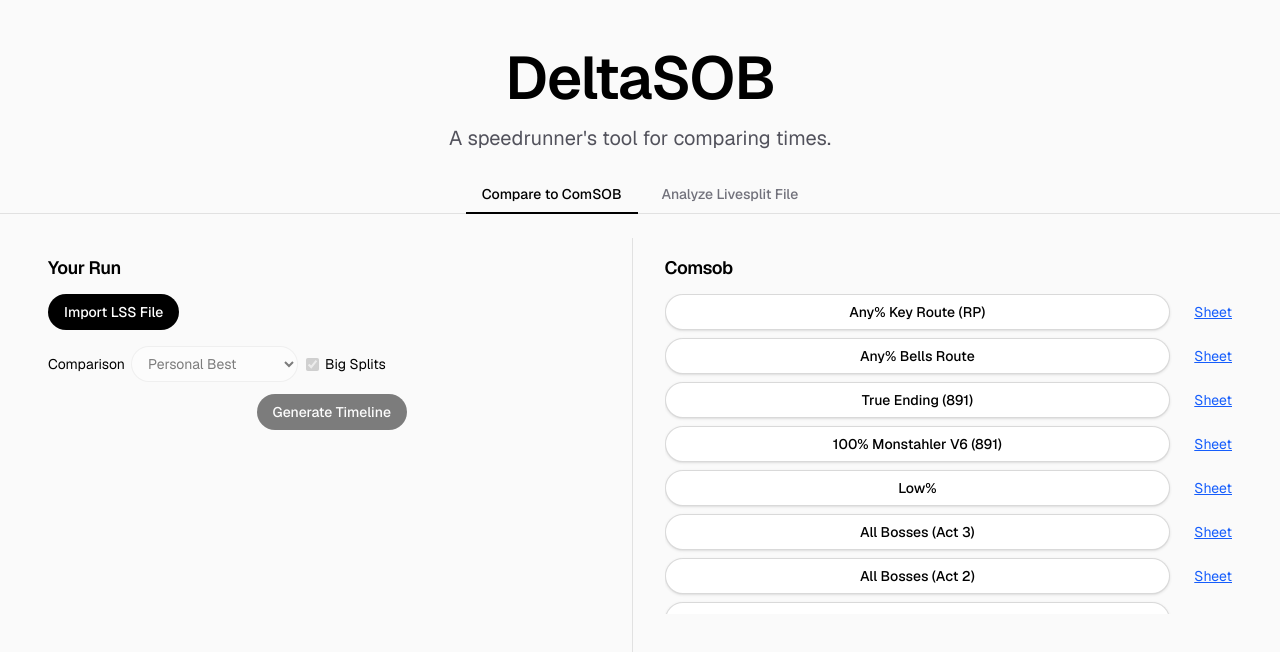
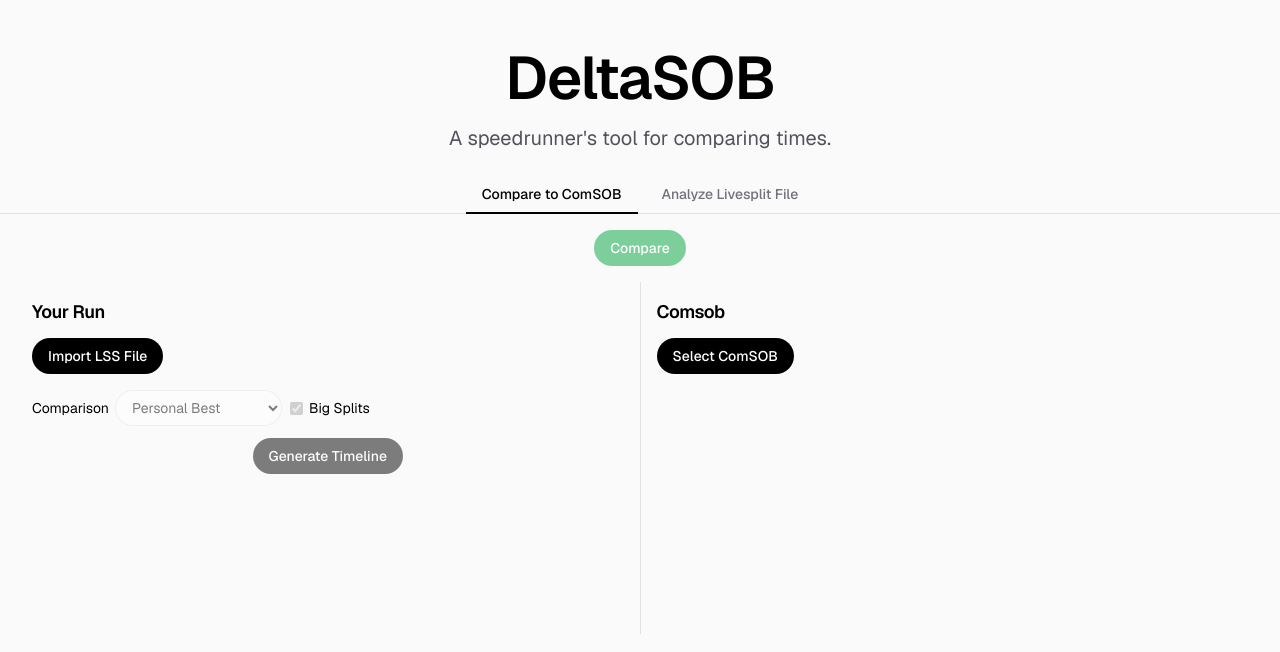
Before and after one commit to briank1727/hksplitanalyzer, a Next.js app: page / in a window 1280 px wide. Shown: the top 652 px of the page. Built offline with nearby package versions, Linux system fonts and the light colour scheme.

Commit message:
Completed Comsob UI

```diff
--- a/app/layout.tsx
+++ b/app/layout.tsx
@@ -27,7 +27,7 @@
       lang="en"
       className={`${geistSans.variable} ${geistMono.variable} h-full antialiased`}
     >
-      <body className="min-h-full flex flex-col">{children}</body>
+      <body className="h-full flex flex-col overflow-hidden">{children}</body>
     </html>
   );
 }
--- a/app/page.tsx
+++ b/app/page.tsx
@@ -45,8 +45,15 @@
         </div>
       </div>
 
-      <main className="flex flex-col flex-1 px-8 py-6">
-        {tab === "compare" ? <ComsobPage /> : <div />}
+      <main className="flex flex-col flex-1 min-h-0">
+        <div
+          className={`flex flex-col flex-1 min-h-0 ${tab === "compare" ? "" : "hidden"}`}
+        >
+          <ComsobPage />
+        </div>
+        <div
+          className={`flex flex-col flex-1 min-h-0 ${tab === "analyze" ? "" : "hidden"}`}
+        />
       </main>
     </div>
   );
--- a/components/ComsobImporter.tsx
+++ b/components/ComsobImporter.tsx
@@ -1,6 +1,8 @@
 "use client";
 
 import { useMemo, useState, type Dispatch, type SetStateAction } from "react";
+import Button from "@/components/Button";
+import Dialog from "@/components/Dialog";
 import SplitsView from "@/components/SplitsView";
 import { WebLSS, fetch_web_lss } from "@/lib/import_lss";
 import { type LiveSplit } from "@/lib/lss_logic";
@@ -19,6 +21,7 @@
 }) {
   const [importedName, setImportedName] = useState<string | null>(null);
   const [importError, setImportError] = useState<string | null>(null);
+  const [dialogOpen, setDialogOpen] = useState<boolean>(false);
 
   const generatedStats = useMemo(() => {
     if (!generated) return null;
@@ -36,6 +39,7 @@
   }, [generated]);
 
   const handleWebImport = async (key: WebImportKey) => {
+    setDialogOpen(false);
     setImportError(null);
     setGenerated(null);
     setImportedName(null);
@@ -56,9 +60,20 @@
 
   return (
     <>
+      <div className="h-80 overflow-hidden">
         <h2 className="mb-3 text-lg font-semibold tracking-tight text-black dark:text-zinc-50">
           {title}
         </h2>
+        <div className="flex flex-wrap items-center gap-2">
+          <Button size="sm" onClick={() => setDialogOpen(true)}>
+            Select ComSOB
+          </Button>
+        </div>
+        <Dialog
+          open={dialogOpen}
+          onClose={() => setDialogOpen(false)}
+          title="Select ComSOB"
+        >
           <ul className="max-h-80 space-y-2 overflow-y-auto">
             {(Object.keys(WebLSS) as WebImportKey[]).map((key) => (
               <li key={key} className="flex items-center gap-6">
@@ -73,13 +88,14 @@
                   href={WebLSS[key].sheet_url}
                   target="_blank"
                   rel="noopener noreferrer"
-              className="text-sm text-blue-600 underline hover:no-underline dark:text-blue-400"
+                  className="mr-4 text-sm text-blue-600 underline hover:no-underline dark:text-blue-400"
                 >
                   Sheet
                 </a>
               </li>
             ))}
           </ul>
+        </Dialog>
         {generated && importedName && generatedStats && (
           <div className="mt-3 rounded-lg border border-green-200 bg-green-50 p-3 text-sm text-green-800 dark:border-green-900 dark:bg-green-950 dark:text-green-200">
             <div>
@@ -96,6 +112,7 @@
             Import failed: {importError}
           </div>
         )}
+      </div>
       <SplitsView
         data={generated}
         error={importError}
--- a/components/ComsobPage.tsx
+++ b/components/ComsobPage.tsx
@@ -1,16 +1,63 @@
 "use client";
 
 import { useState } from "react";
+import Button from "@/components/Button";
+import ComsobImporter from "@/components/ComsobImporter";
+import DiffSplitView from "@/components/DiffSplitView";
 import LiveSplitImporter from "@/components/LiveSplitImporter";
-import ComsobImporter from "@/components/ComsobImporter";
 import type { LiveSplit } from "@/lib/lss_logic";
 
 export default function ComsobPage() {
   const [timeline, setTimeline] = useState<LiveSplit | null>(null);
   const [comsob, setComsob] = useState<LiveSplit | null>(null);
+  const [showDiff, setShowDiff] = useState(false);
+
+  const compareDisabledReason =
+    !timeline || !comsob
+      ? "Generate both timelines first"
+      : timeline.segments.length !== comsob.segments.length
+        ? `Timelines have different numbers of splits (${timeline.segments.length} vs ${comsob.segments.length})`
+        : undefined;
+  const canCompare = compareDisabledReason === undefined;
+
+  if (showDiff && timeline && comsob) {
+    return (
+      <div className="relative flex-1 min-h-0">
+        <div className="absolute inset-0 overflow-y-auto">
+          <div className="flex flex-col gap-4 pt-4 px-4">
+            <div className="flex justify-center">
+              <Button
+                size="sm"
+                variant="secondary"
+                onClick={() => setShowDiff(false)}
+              >
+                ← Back
+              </Button>
+            </div>
+            <DiffSplitView timeline1={timeline} timeline2={comsob} />
+          </div>
+        </div>
+      </div>
+    );
+  }
 
   return (
-    <div className="flex flex-row flex-1 gap-4">
+    <div className="relative flex-1 min-h-0">
+      <div className="absolute inset-0 overflow-y-auto">
+        <div className="flex flex-col gap-4 pt-4 px-4">
+          <div className="flex justify-center">
+            <span title={compareDisabledReason}>
+              <Button
+                size="sm"
+                variant="success"
+                disabled={!canCompare}
+                onClick={() => setShowDiff(true)}
+              >
+                Compare
+              </Button>
+            </span>
+          </div>
+          <div className="flex flex-row">
             <section className="flex-1 p-4 border-r border-black/10 dark:border-white/15">
               <LiveSplitImporter
                 title="Your Run"
@@ -26,5 +73,8 @@
               />
             </section>
           </div>
+        </div>
+      </div>
+    </div>
   );
 }
--- a/components/LiveSplitImporter.tsx
+++ b/components/LiveSplitImporter.tsx
@@ -90,6 +90,7 @@
 
   return (
     <>
+      <div className="h-80 overflow-hidden">
         <h2 className="mb-3 text-lg font-semibold tracking-tight text-black dark:text-zinc-50">
           {title}
         </h2>
@@ -155,6 +156,7 @@
             </div>
           </div>
         )}
+      </div>
       <SplitsView
         data={generated}
         error={generateError}
--- a/components/SplitsView.tsx
+++ b/components/SplitsView.tsx
@@ -36,7 +36,7 @@
   return (
     <div className="mt-3 max-h-[60vh] overflow-auto rounded bg-[#2a1f3d] text-zinc-100 text-xs">
       <div className="grid grid-cols-[1fr_auto_auto] gap-x-3 px-2 py-1.5 border-b border-white/10 font-semibold text-zinc-300">
-        <div></div>
+        <div>Name</div>
         <div className="text-right">Time</div>
         <div className="text-right">Segment</div>
       </div>
```
Lines whose indentation alone changed are shown as unchanged.
